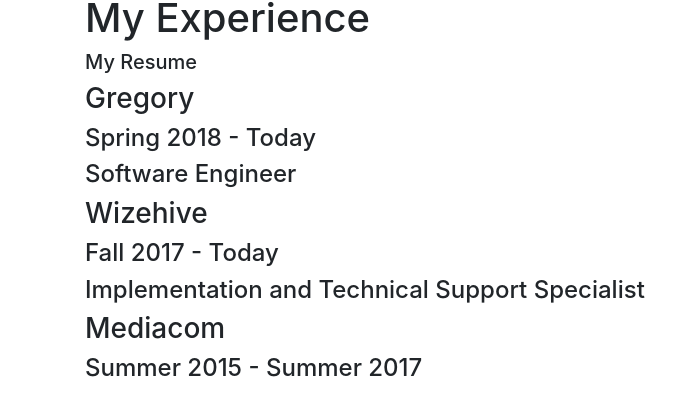
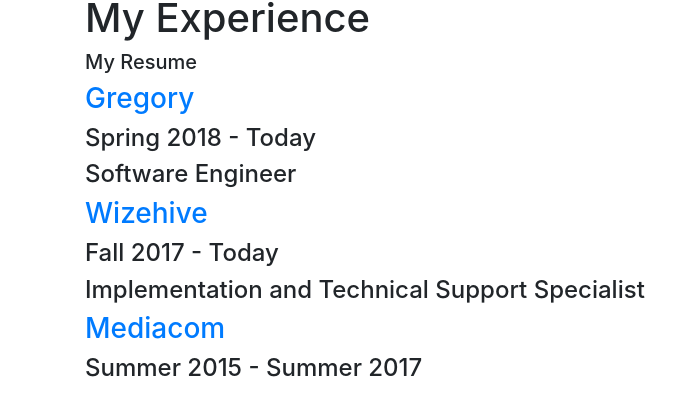
Before and after one commit to SeanP1tt/seanp1tt.github.io, a React app: page / in a window 1280 px wide. Shown: the part 276-669 px from the top of the page, without its empty margins (0-685 px from the left). Built offline with nearby package versions, Linux system fonts and the light colour scheme.

Commit message:
updated reesume

```diff
--- a/src/components/Experience.js
+++ b/src/components/Experience.js
@@ -11,7 +11,7 @@
         <div className="row">
         <div className="col-sm-12 three">
           <div className="rect">
-            <h3>Gregory</h3>
+            <h3><a href='https://www.gregory.education/'>Gregory</a></h3>
             <h4>Spring 2018 - Today</h4>
             <h4>Software Engineer</h4>
           </div>
@@ -20,7 +20,7 @@
         <div className="row">
         <div className="col-sm-12 two">
           <div className="rect">
-            <h3>Wizehive</h3>
+            <h3><a href='https://www.wizehive.com/'>Wizehive</a></h3>
             <h4>Fall 2017 - Today</h4>
             <h4>Implementation and Technical Support Specialist</h4>
           </div>
@@ -29,7 +29,7 @@
         <div className="row">
         <div className="col-sm-12 one">
           <div className="rect">
-            <h3>Mediacom</h3>
+            <h3><a href='https://www.mediacomcable.com/'>Mediacom</a></h3>
             <h4>Summer 2015 - Summer 2017</h4>
             <h4>Network Security Intern</h4>
           </div>
--- a/src/components/Home.js
+++ b/src/components/Home.js
@@ -7,7 +7,7 @@
       <div className="description" >
         <h1>Hey, I'm Sean!</h1>
         <p>I'm a Web Developer and UX designer</p>
-        <span className="btn btn-primary btn-download"><a href="/Resources/Sean_Pitterson_Resume_2019.pdf" download="Sean\ Pitterson\ Resume.pdf">Download CV</a></span>
+        <span className="btn btn-primary btn-download"><a href="/Resources/Sean_Pitterson_Resume_2020.pdf" download="Sean\ Pitterson\ Resume.pdf">Download CV</a></span>
       </div>
     </div>
     </Fragment>
```
Also changed, not shown: 4 other files (tests, documents, lock files or other folders).
